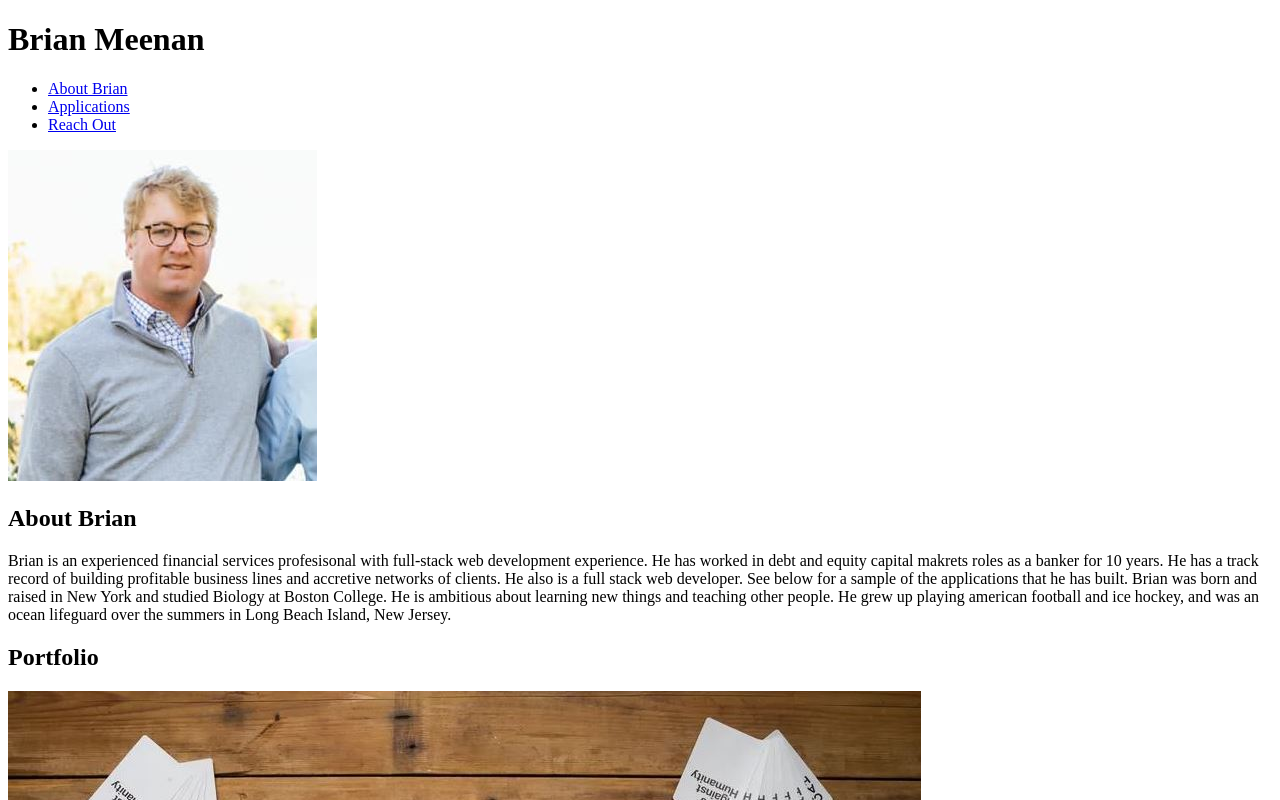
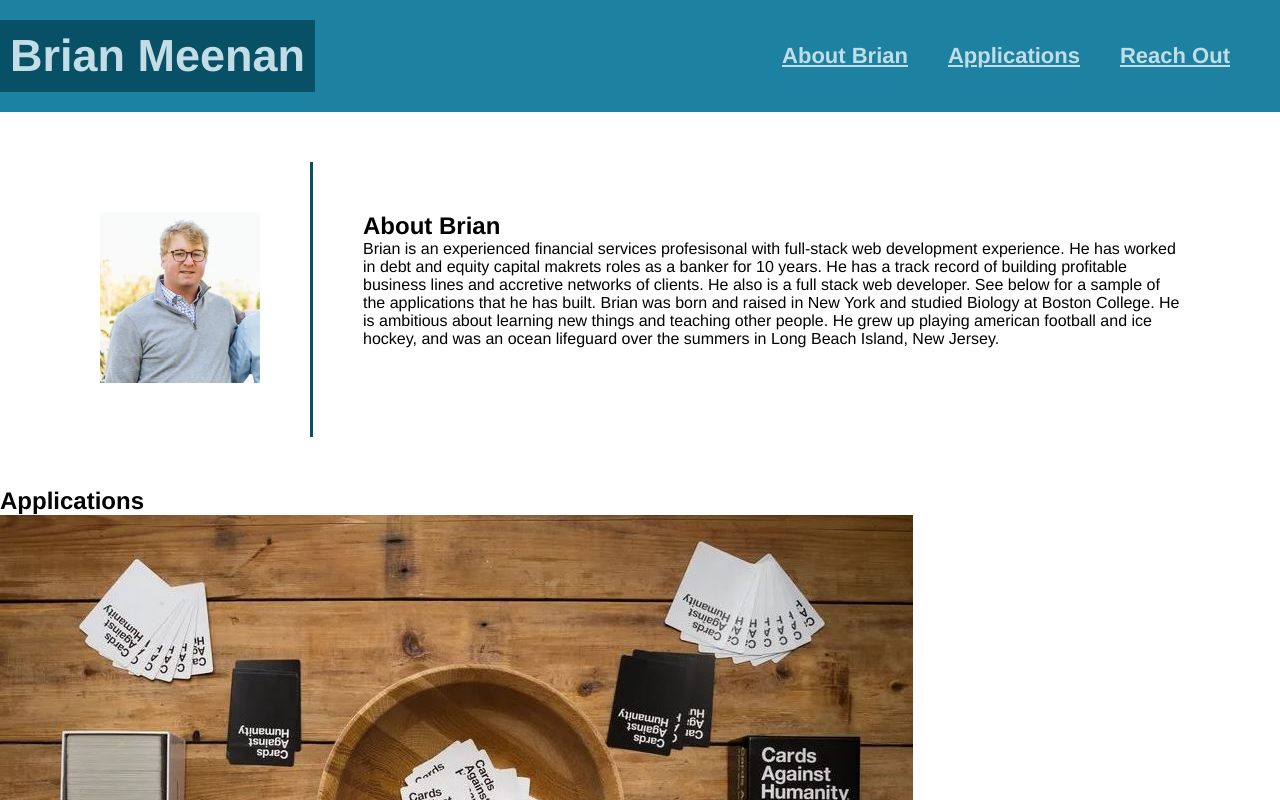
Before and after one commit to Brian-Lets-Go/challenge-2, a plain HTML site: page index.html in a window 1280 px wide. Shown: the top 800 px of the page. Drawn offline with Linux system fonts and the light colour scheme.

Commit message:
added some css styles

```diff
--- a/assets/style/style.css
+++ b/assets/style/style.css
@@ -0,0 +1,64 @@
+:root {
+    --primary-color:#1d82a1 ;
+    --secondary-color: #f0d1d8;
+    --tertiary-color: #075066;
+}
+
+* {
+    margin: 0;
+    padding: 0;
+    box-sizing: border-box;
+}
+body {
+    font-family: Helvetica, Arial, sans-serif;
+}
+header {
+    background-color: var(--primary-color);
+    display: flex;
+    flex-wrap: wrap;
+    align-items: center;
+    justify-content: space-between;
+
+}
+header h1 {
+    font-weight: bold;
+    font-size: 45px;
+    margin: 20px 0px 20px 0px;
+    padding: 10px;
+    color: #c3dde6;
+    background-color: var(--tertiary-color);
+}
+header nav ul {
+    margin: 0px 30px;
+    display: flex;
+    flex-wrap: wrap;
+    justify-content: space-between;
+    align-items: center;
+    list-style: none;
+}
+header nav ul li a {
+    padding: 5px 20px;
+    font-weight: bold;
+    font-size: 22px;
+    color: #c3dde6;
+}
+header nav ul li a:hover {
+    background: var(--tertiary-color);
+}
+.about{
+    padding: 50px;
+    display: flex;
+}
+.headshot img {
+    width: 160px;
+    margin: 50px;
+}
+.headshot {
+    border-right: 3px solid var(--tertiary-color)
+}
+.about-brian {
+    padding: 50px;
+}
+.about-brian h2 {
+
+}
--- a/index.html
+++ b/index.html
@@ -28,24 +28,24 @@
             </nav>
           </header>
 
-        <section class="hero">
+        <section class="about">
             <div class="headshot">
                 <img src="assets\images\Brian.JPG" alt="Picture of Brian"/>
             </div>
-        </section>
 
-        <section class="about-brian">
-            <h2 class="title-about-me">About Brian</h2>
-            <p>
+            <div id="about-brian" class="about-brian">
+                <h2 class="title-about-me">About Brian</h2>
+                <p>
                 Brian is an experienced financial services profesisonal with full-stack web development experience. He has worked in debt and equity capital makrets roles as a banker for 10 years. He has a track record of building profitable business lines and accretive networks of clients. He also is a full stack web developer. See below for a sample of the applications that he has built.
 
                 Brian was born and raised in New York and studied Biology at Boston College. He is ambitious about learning new things and teaching other people. He grew up playing american football and ice hockey, and was an ocean lifeguard over the summers in Long Beach Island, New Jersey.
-            </p>
+                </p>
+            </div>
         </section>
 
 
-        <section class="portfolio">
-            <h2 class="title-portfolio">Portfolio</h2>
+        <section id="applications" class="portfolio">
+            <h2 class="title-portfolio">Applications</h2>
             <div class="main-application-card">
                 <img src="assets\images\Cards.JPG" alt="Playing Cards Against Humanity"/>
                 <h3>Cards Against Humanity</h3>
@@ -71,7 +71,7 @@
             </div>
         </section>
 
-        <section class="contact-brian">
+        <section id="reach-out" class="contact-brian">
             <h2 class="title-contact-brian">Contact Brian</h2>
             <div class="contact-info">
                 <h3>914.819.8475</h3>
```
